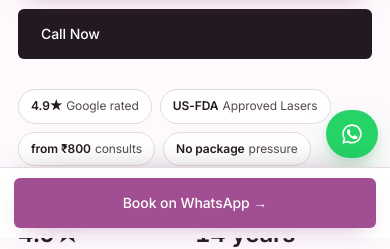
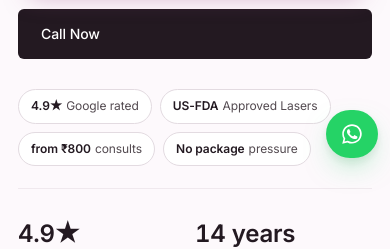
Before and after one commit to LucixoxoxD/skin-clinic, a plain HTML site: page index.html in a window 390 px wide. Shown: the part 606-855 px from the top of the page. Drawn offline with nearby package versions, Linux system fonts and the light colour scheme; a web font is replaced by a local one.

Commit message:
Remove commented mobile booking bar from index.html
Removed commented-out mobile booking bar section.

```diff
--- a/index.html
+++ b/index.html
@@ -937,9 +937,9 @@
 <span class="wa-label">Chat on WhatsApp</span>
 </a>
 <!-- MOBILE BOTTOM BAR -->
-<div class="mobile-book-bar">
+<!-- <div class="mobile-book-bar">
 <a class="btn primary lg" href="#booking">Book on WhatsApp →</a>
-</div>
+</div> -->
 <!-- SCROLL TO TOP -->
 <button aria-label="Scroll to top" id="scrollTopBtn">
 <svg height="48" viewbox="0 0 48 48" width="48">
```
